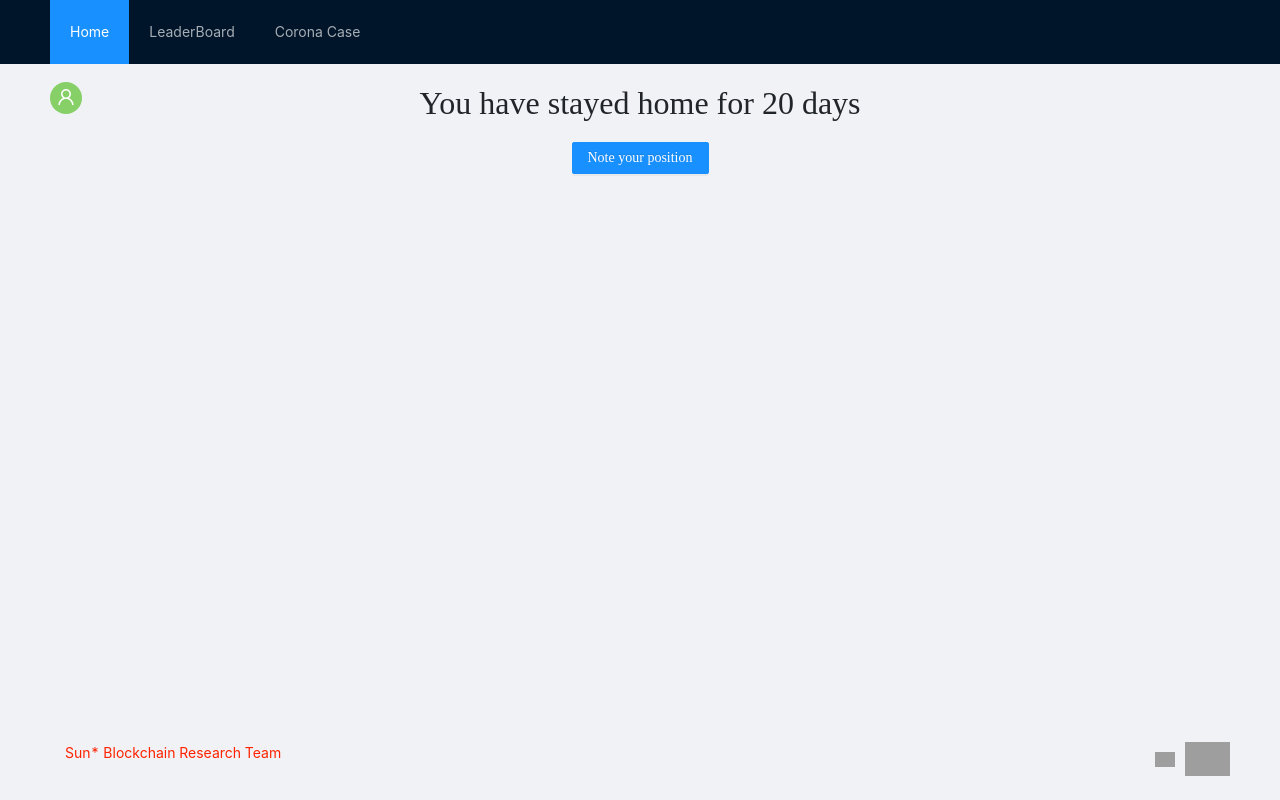
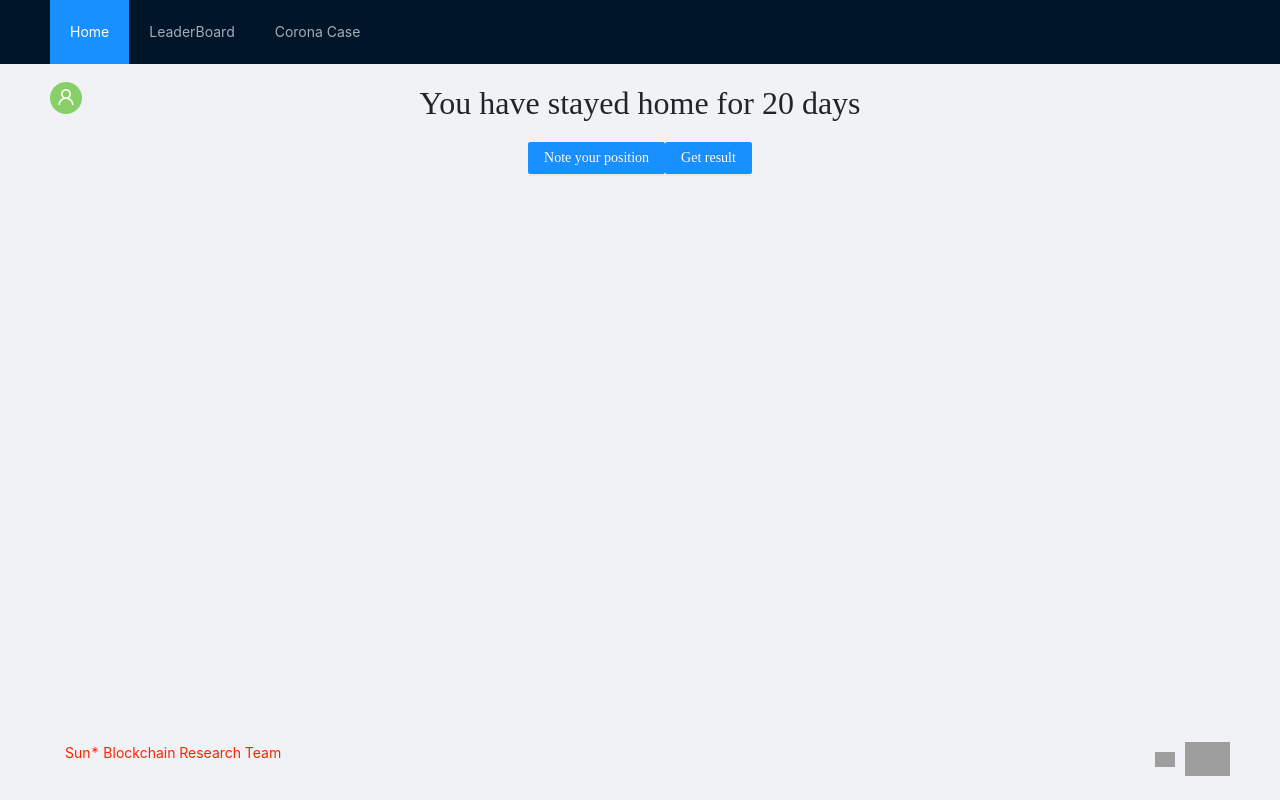
Before and after one commit to sun-blockchain/covid19-stayhome, a React (Create React App) app: page / in a window 1280 px wide. Built offline with nearby package versions, Linux system fonts and the light colour scheme; no server answers; grey boxes are pictures that could not be loaded.

Commit message:
get/set location

```diff
--- a/src/actions/index.js
+++ b/src/actions/index.js
@@ -21,6 +21,8 @@ export const getAddressFromMetaMask = () => async (dispatch) => {
     const box = await Box.openBox(account, window.ethereum);
 
     const space = await box.openSpace('stay-home');
+    console.log(box);
+
     // Sync 3Box
     await box.syncDone;
     dispatch({
@@ -43,8 +45,7 @@ export const setPublicSpace = (result) => async (dispatch, getState) => {
   await space.public.set(account, result).catch((e) => {
     console.log(e);
   });
-
-}
+};
 
 export const setPrivateSpace = (result) => async (dispatch, getState) => {
   const state = getState();
@@ -54,8 +55,7 @@ export const setPrivateSpace = (result) => async (dispatch, getState) => {
   await space.private.set(account, result).catch((e) => {
     console.log(e);
   });
-
-}
+};
 
 export const GET_ALL_PUBLIC_SPACE = 'GET_ALL_PUBLIC_SPACE';
 export const getAllPublicSpace = () => async (dispatch, getState) => {
@@ -67,9 +67,8 @@ export const getAllPublicSpace = () => async (dispatch, getState) => {
   dispatch({
     type: GET_ALL_PUBLIC_SPACE,
     leaderboard: leaderboard
-  })
-
-}
+  });
+};
 
 export const GET_PUBLIC_SPACE = 'GET_PUBLIC_SPACE';
 export const getPublicSpace = () => async (dispatch, getState) => {
@@ -82,8 +81,8 @@ export const getPublicSpace = () => async (dispatch, getState) => {
   dispatch({
     type: GET_PUBLIC_SPACE,
     myResult: myResult
-  })
-}
+  });
+};
 
 export const GET_PRIVATE_SPACE = 'GET_PRIVATE_SPACE';
 export const getPrivateSpace = () => async (dispatch, getState) => {
@@ -93,8 +92,10 @@ export const getPrivateSpace = () => async (dispatch, getState) => {
   let location = await space.private.get(account).catch((e) => {
     console.log(e);
   });
+  console.log(JSON.parse(location));
+
   dispatch({
     type: GET_PRIVATE_SPACE,
-    location: location
-  })
-}
+    location: JSON.parse(location)
+  });
+};
--- a/src/components/SelectMap/index.js
+++ b/src/components/SelectMap/index.js
@@ -2,6 +2,8 @@ import React, { useState, useEffect } from 'react';
 import { Modal, Button, Select } from 'antd';
 import Map from './Map';
 import useGeolocation from 'utils/useGeolocation';
+import { useDispatch, useSelector } from 'react-redux';
+import * as actions from 'actions/index';
 
 import './SelectMap.css';
 
@@ -49,6 +51,8 @@ function addMarkers(
 }
 
 function SelectMap() {
+  const threebox = useSelector((state) => state.threebox);
+  const dispatch = useDispatch();
   // get your Geolocation
   const geolocation = useGeolocation({
     enableHighAccuracy: true,
@@ -76,14 +80,24 @@ function SelectMap() {
     setShowMarkers(filteredItems);
   };
   const submitZone = () => {
+    if (threebox.space) dispatch(actions.setPrivateSpace(JSON.stringify(showMarkers)));
     setVisible(false);
   };
 
+  const getZone = () => {
+    if (threebox.space) {
+      dispatch(actions.getPrivateSpace());
+    }
+  };
   return (
     <div>
       <Button type='primary' onClick={() => setVisible(true)}>
         Note your position
       </Button>
+      <Button type='primary' onClick={() => getZone()}>
+        Get result
+      </Button>
+      <p>{threebox.location}</p>
       <Modal
         title='Basic Modal'
         visible={visible}
--- a/src/pages/Home/index.js
+++ b/src/pages/Home/index.js
@@ -8,7 +8,6 @@ import './home.css';
 function Home() {
   const dispatch = useDispatch();
   let days = 20;
-
   useEffect(() => {
     dispatch(UI.updateMenuKey(1));
   }, [dispatch]);
```
